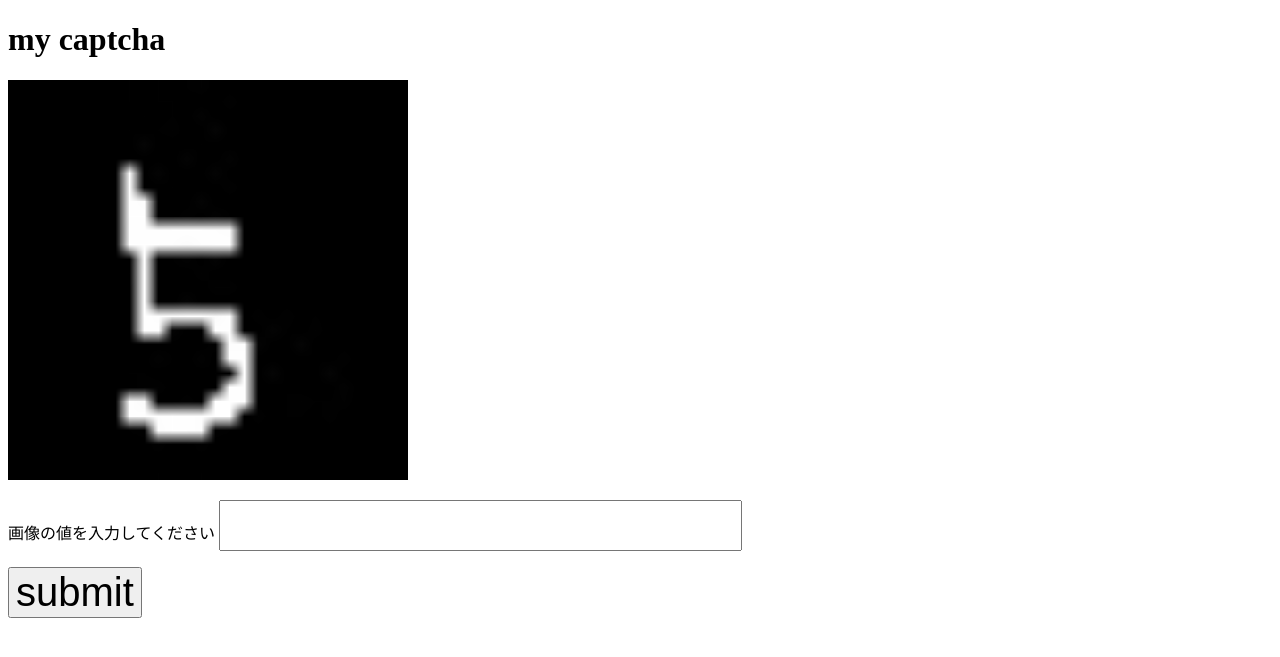
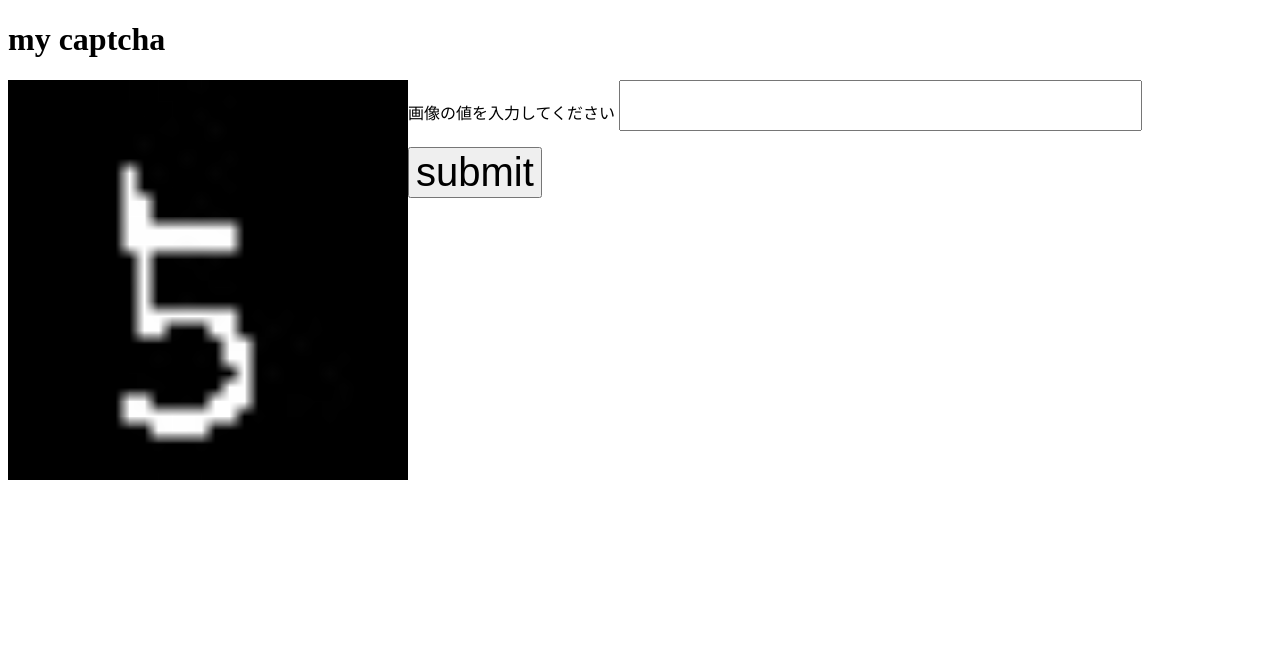
Before and after one commit to rkdora/my-captcha, a Flask app: page / in a window 1280 px wide. Shown: the top 657 px of the page. Run offline with Flask 2, Linux system fonts and the light colour scheme.

Commit message:
Change posi form

```diff
--- a/templates/index.html
+++ b/templates/index.html
@@ -11,11 +11,13 @@
   {% if ans %}
     <p class="ans" style="color: red; font-size: 40px;">{{ans}}<p>
   {% else %}
-    <img id="num_img" src="/static/images/{{img_type}}/{{session['label_num']}}/0.jpg" width=400>
-    <form action = "/" method = "POST">
-       <p>画像の値を入力してください <input type = "text" name = "num" style="font-size: 40px;"/></p>
-       <p><input type = "submit" value = "submit" style="font-size: 40px"/></p>
-    </form>
+    <img id="num_img" src="/static/images/{{img_type}}/{{session['label_num']}}/0.jpg" width=400 style="float: left;">
+    <div style="margin-left: 200px;">
+      <form action = "/" method = "POST">
+         <p>画像の値を入力してください <input type = "text" name = "num" style="font-size: 40px;"/></p>
+         <p><input type = "submit" value = "submit" style="font-size: 40px"/></p>
+      </form>
+    </div>
   {% endif %}
 </body>
 </html>
```
